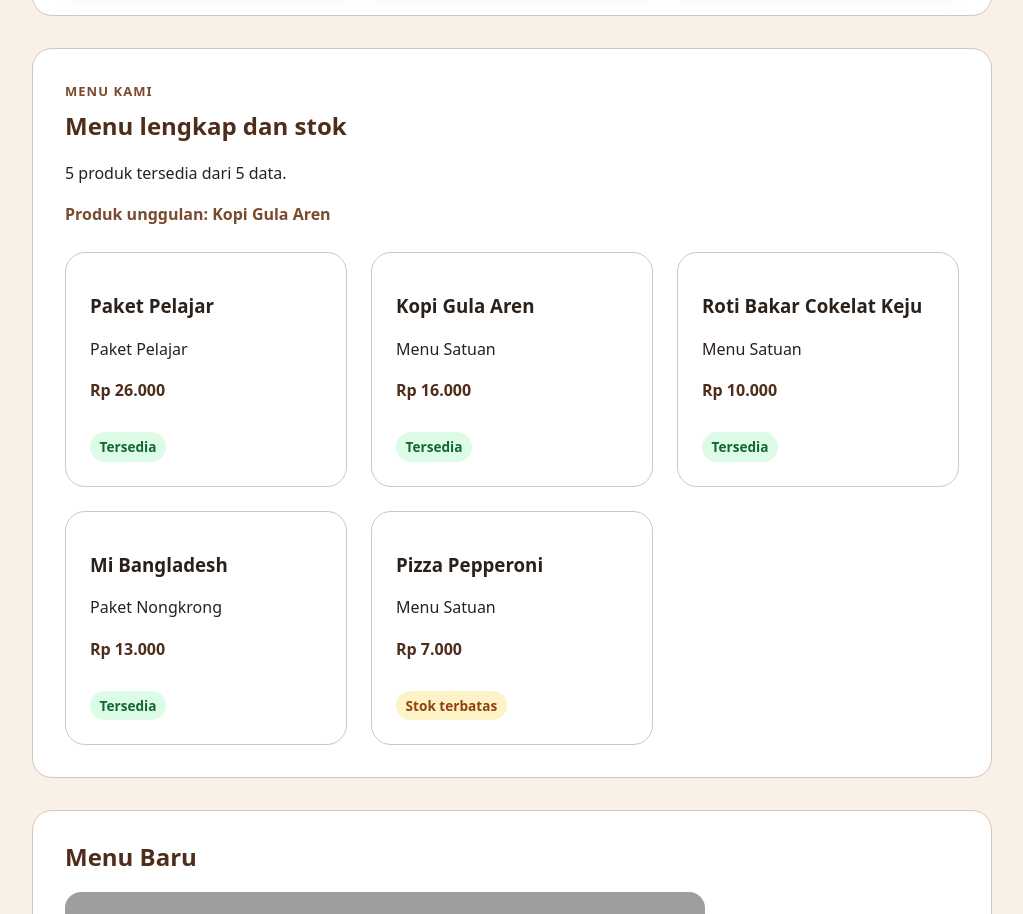
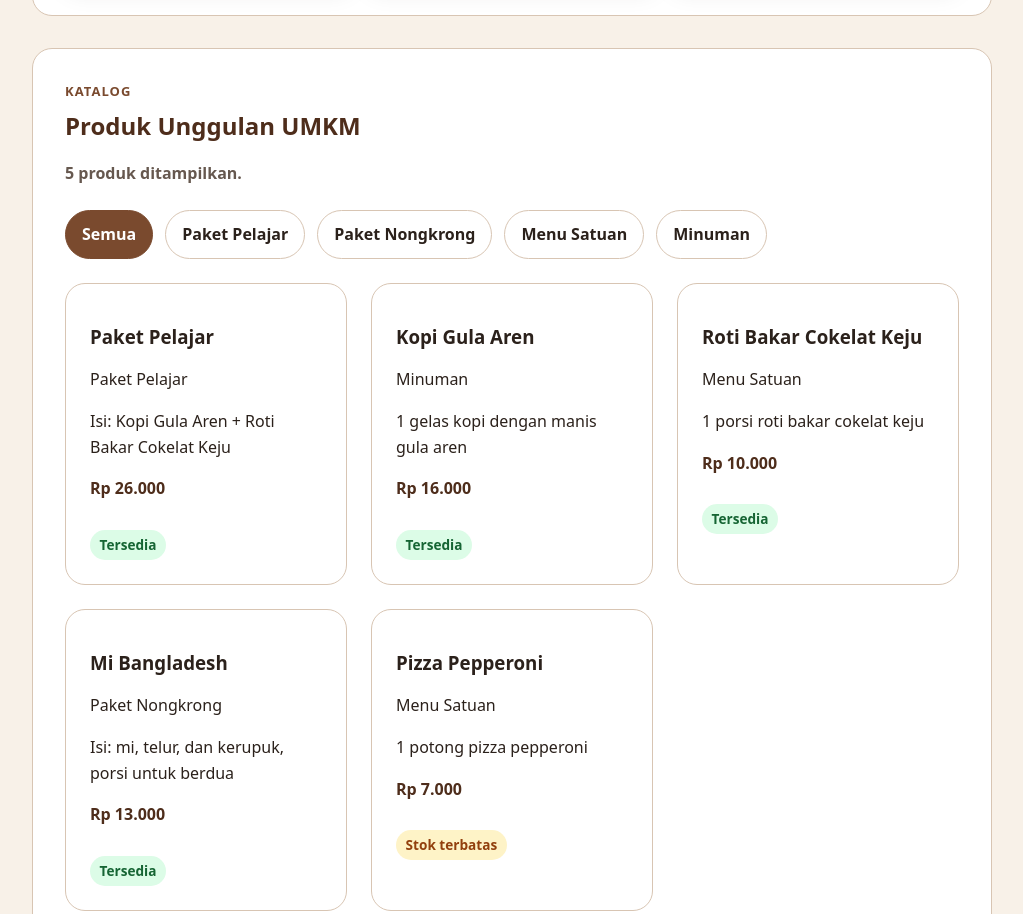
Before and after one commit to Dindamustika4/website-umkm, a plain HTML site: page produk.html in a window 1280 px wide. Shown: the part 1020-1934 px from the top of the page, without its empty margins (128-1151 px from the left). Drawn offline with Linux system fonts and the light colour scheme; grey boxes are pictures that could not be loaded.

Commit message:
feat: add DOM product filter rendering

```diff
--- a/css/style.css
+++ b/css/style.css
@@ -504,9 +504,55 @@ th {
   color: #991b1b;
 }
 
-#produk-unggulan {
+.produk-status {
+  color: var(--color-muted);
+  font-weight: 600;
+}
+
+.filter-bar {
+  display: flex;
+  flex-wrap: wrap;
+  gap: 0.75rem;
+  margin-block: 1rem 1.5rem;
+}
+
+.filter-button {
+  padding: 0.65rem 1rem;
+  color: var(--color-text);
   font-weight: 700;
-  color: var(--color-primary, #6f3b1f);
+  background: var(--color-surface);
+  border: 1px solid var(--color-border);
+  border-radius: 999px;
+  cursor: pointer;
+}
+
+.filter-button:hover,
+.filter-button:focus-visible {
+  color: var(--color-primary-strong);
+  background: var(--color-accent);
+  border-color: var(--color-primary);
+}
+
+.filter-button.is-active {
+  color: var(--color-surface);
+  background: var(--color-primary);
+  border-color: var(--color-primary);
+}
+
+.filter-button.is-active:hover,
+.filter-button.is-active:focus-visible {
+  color: var(--color-surface);
+  background: var(--color-primary-strong);
+  border-color: var(--color-primary-strong);
+}
+
+.empty-state {
+  grid-column: 1 / -1;
+  padding: var(--space-3);
+  color: var(--color-muted);
+  background: var(--color-surface);
+  border: 1px dashed var(--color-border);
+  border-radius: var(--radius-md);
 }
 
 .button,
@@ -672,3 +718,13 @@ pre {
     grid-template-columns: repeat(3, minmax(0, 1fr));
   }
 }
+
+html {
+  scroll-behavior: smooth;
+}
+
+@media (prefers-reduced-motion: reduce) {
+  html {
+    scroll-behavior: auto;
+  }
+}
--- a/js/app.js
+++ b/js/app.js
@@ -1,14 +1,18 @@
 "use strict";
 
-console.log("P10 JavaScript aktif");
+console.log("P11 JavaScript aktif");
 
 const produkUmkm = [
-  { nama: "Paket Pelajar", kategori: "Paket Pelajar", harga: 26000, stok: 15, unggulan: false },
-  { nama: "Kopi Gula Aren", kategori: "Menu Satuan", harga: 16000, stok: 20, unggulan: true },
-  { nama: "Roti Bakar Cokelat Keju", kategori: "Menu Satuan", harga: 10000, stok: 12, unggulan: true },
-  { nama: "Mi Bangladesh", kategori: "Paket Nongkrong", harga: 13000, stok: 8, unggulan: true },
-  { nama: "Pizza Pepperoni", kategori: "Menu Satuan", harga: 7000, stok: 5, unggulan: false },
+  { nama: "Paket Pelajar", kategori: "Paket Pelajar", harga: 26000, stok: 15, unggulan: false, keterangan: "Isi: Kopi Gula Aren + Roti Bakar Cokelat Keju" },
+  { nama: "Kopi Gula Aren", kategori: "Minuman", harga: 16000, stok: 20, unggulan: true, keterangan: "1 gelas kopi dengan manis gula aren" },
+  { nama: "Roti Bakar Cokelat Keju", kategori: "Menu Satuan", harga: 10000, stok: 12, unggulan: true, keterangan: "1 porsi roti bakar cokelat keju" },
+  { nama: "Mi Bangladesh", kategori: "Paket Nongkrong", harga: 13000, stok: 8, unggulan: true, keterangan: "Isi: mi, telur, dan kerupuk, porsi untuk berdua" },
+  { nama: "Pizza Pepperoni", kategori: "Menu Satuan", harga: 7000, stok: 5, unggulan: false, keterangan: "1 potong pizza pepperoni" },
 ];
+
+const produkGrid = document.querySelector("#produk-grid");
+const produkStatus = document.querySelector("#produk-status");
+const tombolFilter = document.querySelectorAll("[data-filter]");
 
 function formatRupiah(nilai) {
   return new Intl.NumberFormat("id-ID", {
@@ -28,42 +32,78 @@ function statusStok(stok) {
   }
 }
 
-function buatKartuProduk(produk) {
+function buatElemenProduk(produk) {
+  const card = document.createElement("article");
+  card.classList.add("js-product-card");
+
+  const title = document.createElement("h3");
+  title.textContent = produk.nama;
+
+  const category = document.createElement("p");
+  category.classList.add("category-note");
+  category.textContent = produk.kategori;
+
+  const note = document.createElement("p");
+  note.textContent = produk.keterangan;
+
+  const price = document.createElement("p");
+  price.classList.add("price");
+  price.textContent = formatRupiah(produk.harga);
+
+  const stock = document.createElement("span");
   const status = statusStok(produk.stok);
+  stock.classList.add("stock-badge");
+  if (status.className) {
+    stock.classList.add(status.className);
+  }
+  stock.textContent = status.label;
 
-  return `
-    <article class="js-product-card">
-      <h3>${produk.nama}</h3>
-      <p class="category-note">${produk.kategori}</p>
-      <p class="price">${formatRupiah(produk.harga)}</p>
-      <span class="stock-badge ${status.className}">${status.label}</span>
-    </article>
-  `;
+  card.append(title, category, note, price, stock);
+  return card;
 }
 
-function renderProduk() {
-  const grid = document.querySelector("#produk-dinamis");
-  const ringkasan = document.querySelector("#produk-ringkasan");
-  const unggulan = document.querySelector("#produk-unggulan");
+function buatEmptyState(kategori) {
+  const empty = document.createElement("p");
+  empty.classList.add("empty-state");
+  empty.textContent = `Belum ada produk pada kategori ${kategori}.`;
+  return empty;
+}
 
-  if (!grid || !ringkasan || !unggulan) {
+function renderProduk(kategoriAktif = "Semua") {
+  if (!produkGrid || !produkStatus) {
+    console.warn("Target render produk tidak ditemukan.");
     return;
   }
 
-  const produkTersedia = produkUmkm.filter((produk) => produk.stok > 0);
-  const produkUnggulan = produkUmkm.find((produk) => produk.unggulan === true);
-  const markupProduk = produkTersedia.map(buatKartuProduk).join("");
+  const produkTampil = kategoriAktif === "Semua"
+    ? produkUmkm
+    : produkUmkm.filter((produk) => produk.kategori === kategoriAktif);
 
-  produkUmkm.forEach((produk) => {
-    console.log("Debug produk:", produk.nama, "stok:", produk.stok, "harga:", formatRupiah(produk.harga));
+  produkGrid.replaceChildren();
+
+  if (produkTampil.length === 0) {
+    produkGrid.append(buatEmptyState(kategoriAktif));
+    produkStatus.textContent = "0 produk ditemukan.";
+    return;
+  }
+
+  produkTampil.forEach((produk) => {
+    produkGrid.append(buatElemenProduk(produk));
   });
-  console.table(produkUmkm);
 
-  grid.innerHTML = markupProduk;
-  ringkasan.textContent = `${produkTersedia.length} produk tersedia dari ${produkUmkm.length} data.`;
-  unggulan.textContent = produkUnggulan
-    ? `Produk unggulan: ${produkUnggulan.nama}`
-    : "Belum ada produk unggulan.";
+  produkStatus.textContent = `${produkTampil.length} produk ditampilkan.`;
 }
 
-document.addEventListener("DOMContentLoaded", renderProduk);
+tombolFilter.forEach((tombol) => {
+  tombol.addEventListener("click", (event) => {
+    const tombolAktif = event.currentTarget;
+    const kategori = tombolAktif.dataset.filter;
+
+    tombolFilter.forEach((item) => item.classList.remove("is-active"));
+    tombolAktif.classList.add("is-active");
+
+    renderProduk(kategori);
+  });
+});
+
+renderProduk();
--- a/produk.html
+++ b/produk.html
@@ -82,14 +82,22 @@
         </div>
       </section>
 
-      <section class="section" aria-labelledby="produk-dinamis-title">
+      <section class="section" aria-labelledby="produk-katalog-title">
         <div class="section-header">
-          <p class="eyebrow">Menu Kami</p>
-          <h2 id="produk-dinamis-title">Menu lengkap dan stok</h2>
-          <p id="produk-ringkasan">Data produk akan dimuat melalui JavaScript.</p>
-          <p id="produk-unggulan">Produk unggulan akan ditentukan melalui JavaScript.</p>
+          <p class="eyebrow">Katalog</p>
+          <h2 id="produk-katalog-title">Produk Unggulan UMKM</h2>
+          <p id="produk-status" class="produk-status">Produk belum dimuat.</p>
         </div>
-        <div id="produk-dinamis" class="js-product-grid"></div>
+
+        <div class="filter-bar" aria-label="Filter kategori produk">
+          <button type="button" class="filter-button is-active" data-filter="Semua">Semua</button>
+          <button type="button" class="filter-button" data-filter="Paket Pelajar">Paket Pelajar</button>
+          <button type="button" class="filter-button" data-filter="Paket Nongkrong">Paket Nongkrong</button>
+          <button type="button" class="filter-button" data-filter="Menu Satuan">Menu Satuan</button>
+          <button type="button" class="filter-button" data-filter="Minuman">Minuman</button>
+        </div>
+
+        <div id="produk-grid" class="js-product-grid" aria-live="polite"></div>
       </section>
 
       <section aria-labelledby="menu-baru-title">
```
